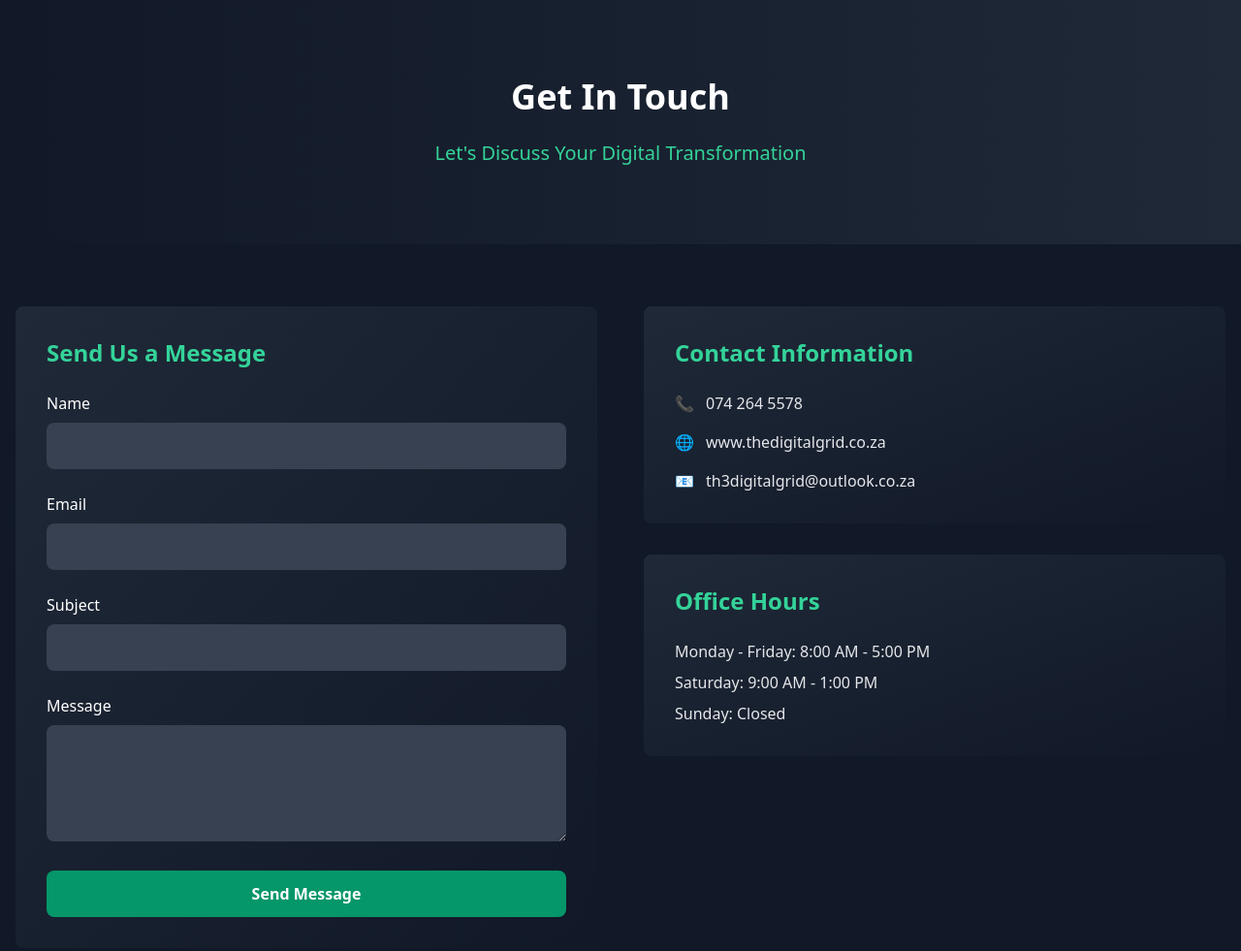
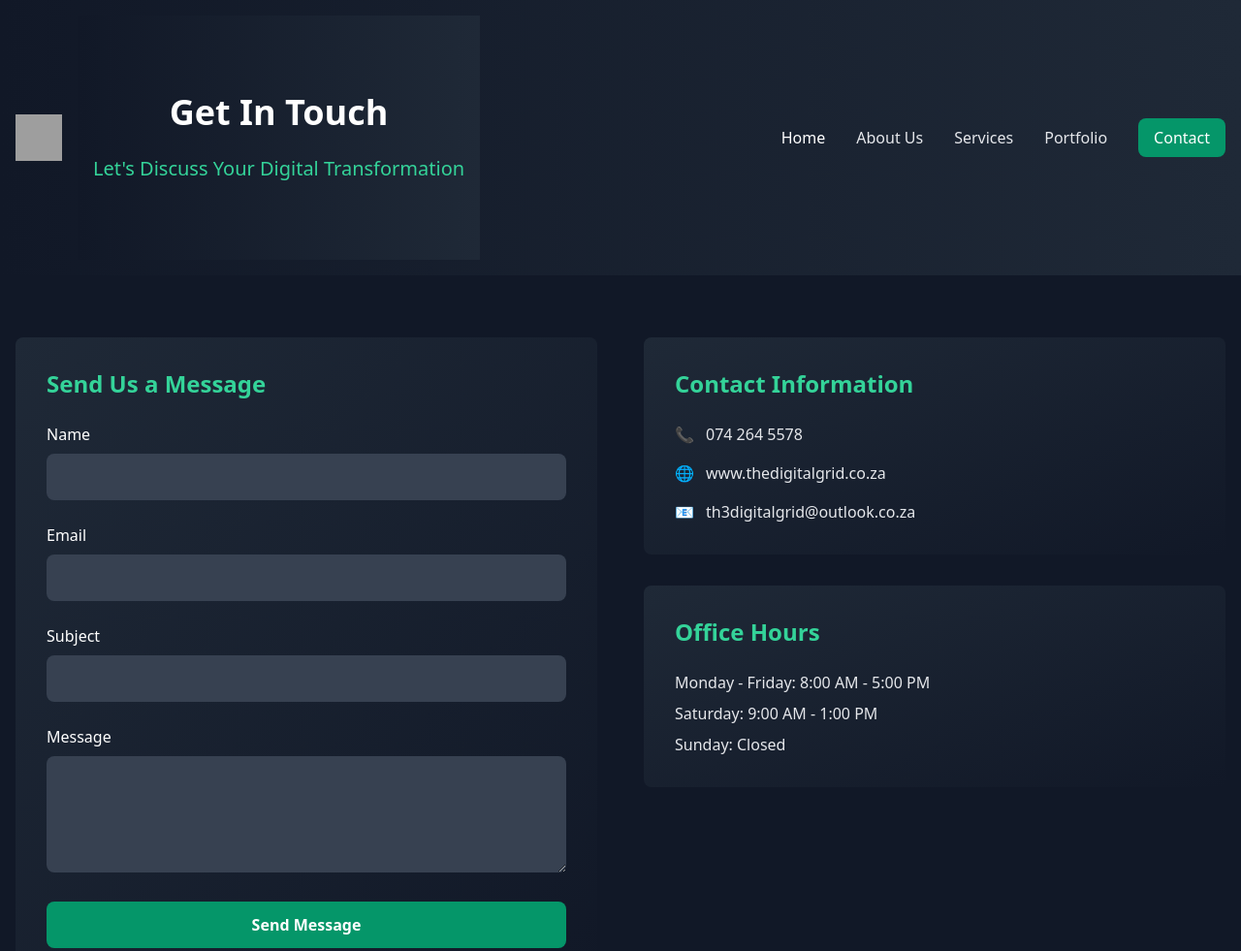
Before and after one commit to The-Digital-Grid/www, a plain HTML site: page contact.html in a window 1280 px wide. Shown: the whole page at 97% size. Drawn offline with nearby package versions, Linux system fonts and the light colour scheme; grey boxes are pictures that could not be loaded.

Commit message:
Update contact.html

```diff
--- a/contact.html
+++ b/contact.html
@@ -7,13 +7,50 @@
     <link rel="icon" type="image/svg+xml" href="https://raw.githubusercontent.com/The-Digital-Grid/www/6f72ad1416cc2bd425fdc84b28227ca14182536c/logo%20(Logo)_transparent.svg">
     <link rel="stylesheet" href="https://cdnjs.cloudflare.com/ajax/libs/tailwindcss/2.2.19/tailwind.min.css">
 </head>
-<body class="bg-gray-900">
+    <body class="bg-gray-900">
+    <!-- Navigation -->
+    <nav class="bg-gradient-to-r from-gray-900 to-gray-800 sticky top-0 z-50">
+        <div class="max-w-7xl mx-auto px-4 py-4">
+            <div class="flex justify-between items-center">
+                <!-- Logo and Company Name -->
+                <a href="index.html" class="flex items-center space-x-4">
+                    <img src="https://raw.githubusercontent.com/The-Digital-Grid/www/6f72ad1416cc2bd425fdc84b28227ca14182536c/logo%20(Logo)_transparent.svg"
+                         class="w-12 h-12" alt="The Digital Grid Logo"/>
     <div class="bg-gradient-to-r from-gray-900 to-gray-800 py-20">
         <div class="max-w-7xl mx-auto px-4 text-center">
             <h1 class="text-4xl font-bold text-white mb-6">Get In Touch</h1>
             <p class="text-green-400 text-xl">Let's Discuss Your Digital Transformation</p>
         </div>
     </div>
+                </a>
+
+                <!-- Desktop Navigation -->
+                <div class="hidden md:flex items-center space-x-8">
+                    <a href="index.html" class="text-white hover:text-green-400 transition duration-300">Home</a>
+                    <a href="about-us.html" class="text-gray-200 hover:text-green-400 transition duration-300">About Us</a>
+                    <a href="services.html" class="text-gray-200 hover:text-green-400 transition duration-300">Services</a>
+                    <a href="portfolio.html" class="text-gray-200 hover:text-green-400 transition duration-300">Portfolio</a>
+                    <a href="contact.html" class="bg-green-600 text-white px-4 py-2 rounded-lg hover:bg-green-700 transition duration-300">Contact</a>
+                </div>
+
+                <!-- Mobile Menu Button -->
+                <button class="md:hidden text-white hover:text-green-400">
+                    <i class="fas fa-bars text-2xl"></i>
+                </button>
+            </div>
+
+            <!-- Mobile Navigation -->
+            <div class="md:hidden hidden">
+                <div class="pt-4 pb-3 space-y-3">
+                    <a href="index.html" class="block text-white hover:text-green-400 py-2">Home</a>
+                    <a href="about-us.html" class="block text-gray-200 hover:text-green-400 py-2">About Us</a>
+                    <a href="services.html" class="block text-gray-200 hover:text-green-400 py-2">Services</a>
+                    <a href="portfolio.html" class="block text-gray-200 hover:text-green-400 py-2">Portfolio</a>
+                    <a href="contact.html" class="block text-green-400 hover:text-green-300 py-2">Contact</a>
+                </div>
+            </div>
+        </div>
+    </nav>
 
     <div class="py-16">
         <div class="max-w-7xl mx-auto px-4">
```
